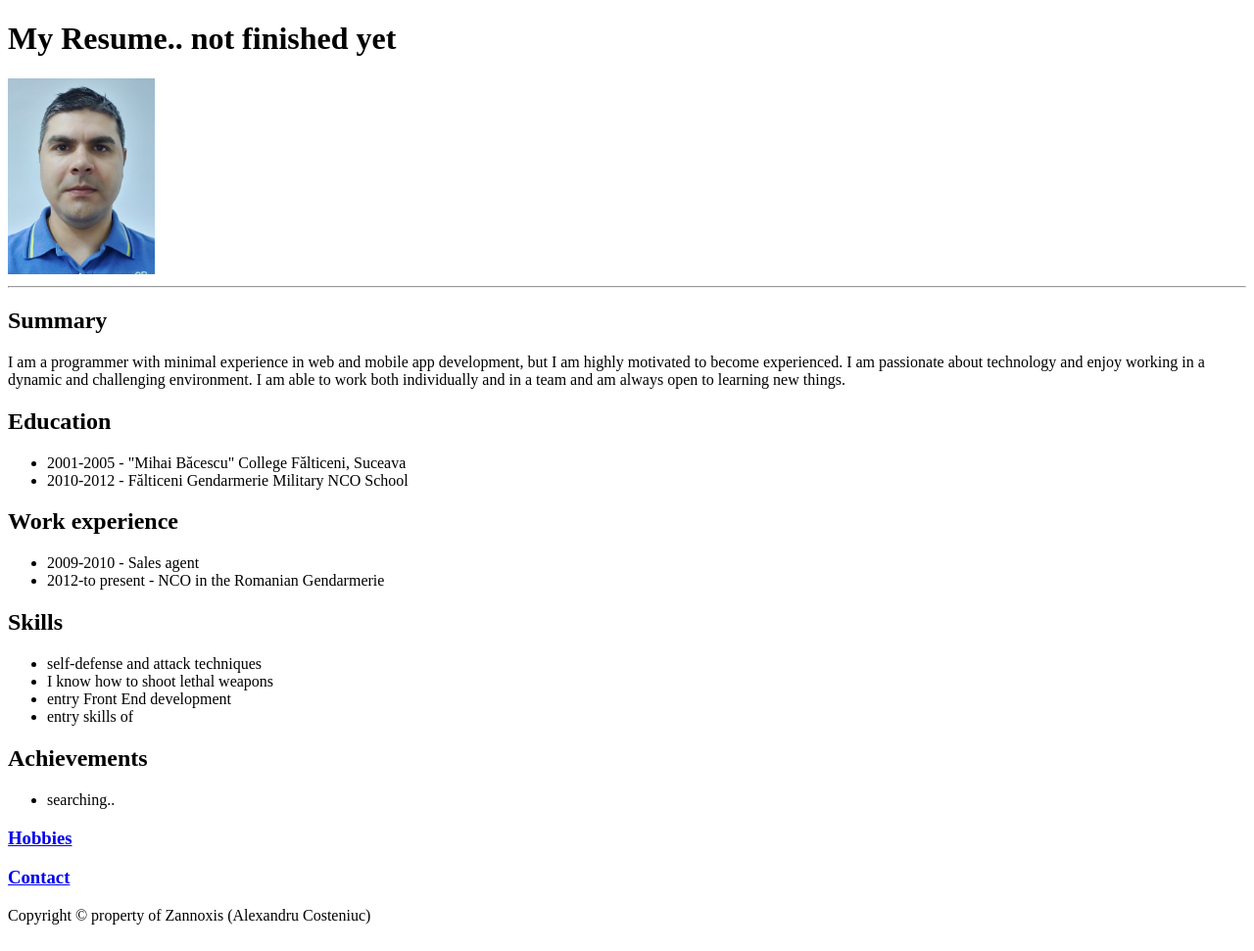
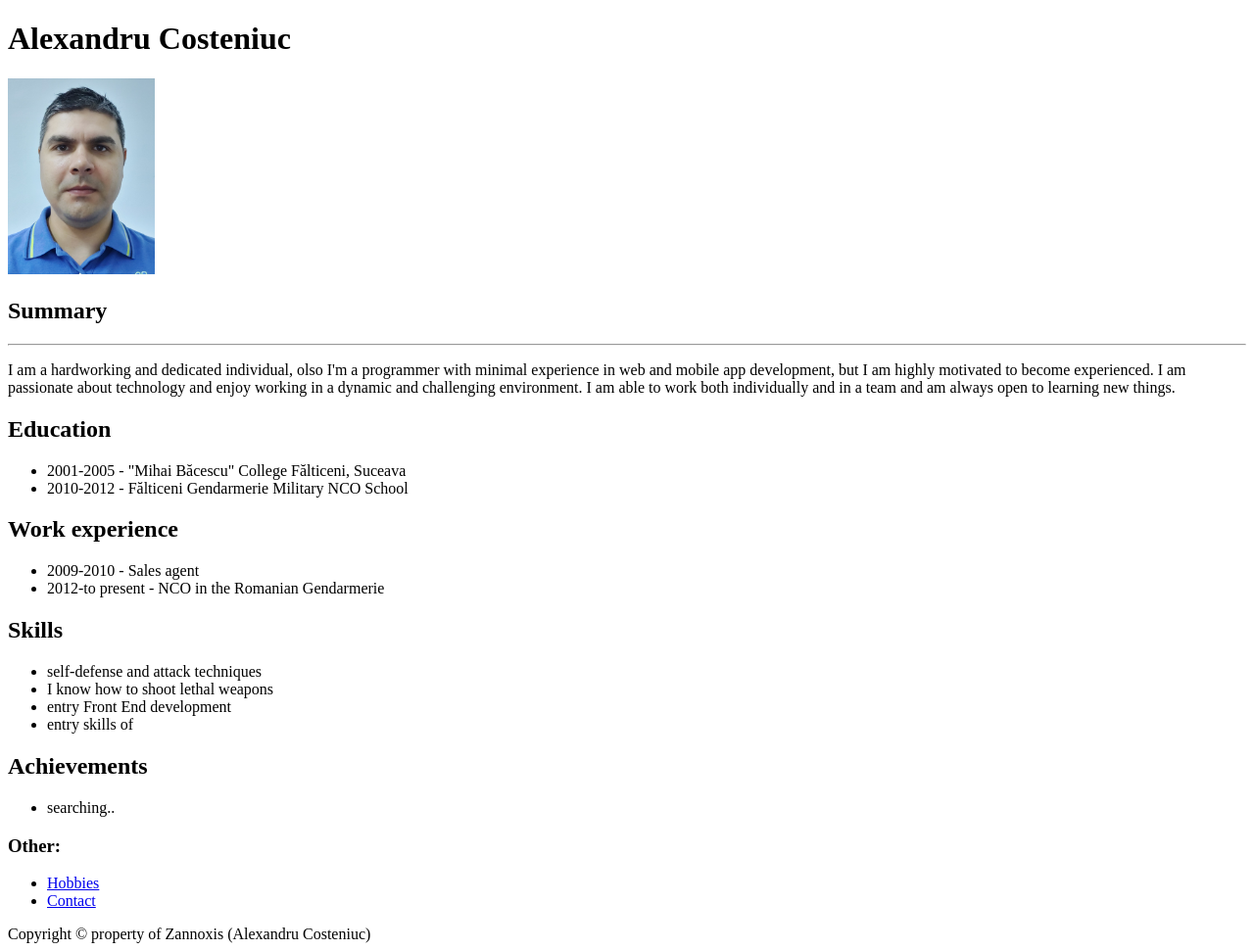
Before and after one commit to Zannoxis/My-resume_0.1, a plain HTML site: page index.html in a window 1280 px wide. Shown: the whole page at 98% size. Drawn offline with Linux system fonts and the light colour scheme.

Commit message:
Update index.html

```diff
--- a/index.html
+++ b/index.html
@@ -6,11 +6,11 @@
     <title>My Resume</title>
 </head>
 <body>
-    <h1>My Resume.. not finished yet</h1>
+    <h1>Alexandru Costeniuc</h1>
     <img src="./assets/images/profile picture.jpg" height="200" alt="picture of me">
+    <h2>Summary</h2>
     <hr>
-    <h2>Summary</h2>
-    <p>I am a programmer with minimal experience in web and mobile app development, but I am highly motivated to become experienced. I am passionate about technology and enjoy working in a dynamic and challenging environment. I am able to work both individually and in a team and am always open to learning new things.</p>
+    <p>I am a hardworking and dedicated individual, olso I'm a programmer with minimal experience in web and mobile app development, but I am highly motivated to become experienced. I am passionate about technology and enjoy working in a dynamic and challenging environment. I am able to work both individually and in a team and am always open to learning new things.</p>
     <h2>Education</h2>
     <ul>
         <li>2001-2005 - "Mihai Băcescu" College Fălticeni, Suceava</li>
@@ -32,8 +32,11 @@
     <ul>
         <li>searching..</li>
     </ul>
-    <h3><a href="./public/hobbies.html">Hobbies</a></h3>
-    <h3><a href="./public/contact.html">Contact</a></h3>
+     <h3>Other:</h3>
+    <ul>
+        <li><a href="./public/hobbies.html">Hobbies</a></li>
+        <li><a href="./public/contact.html">Contact</a></li>
+    </ul>
     <footer>
         Copyright © property of Zannoxis (Alexandru Costeniuc)
     </footer>
```
